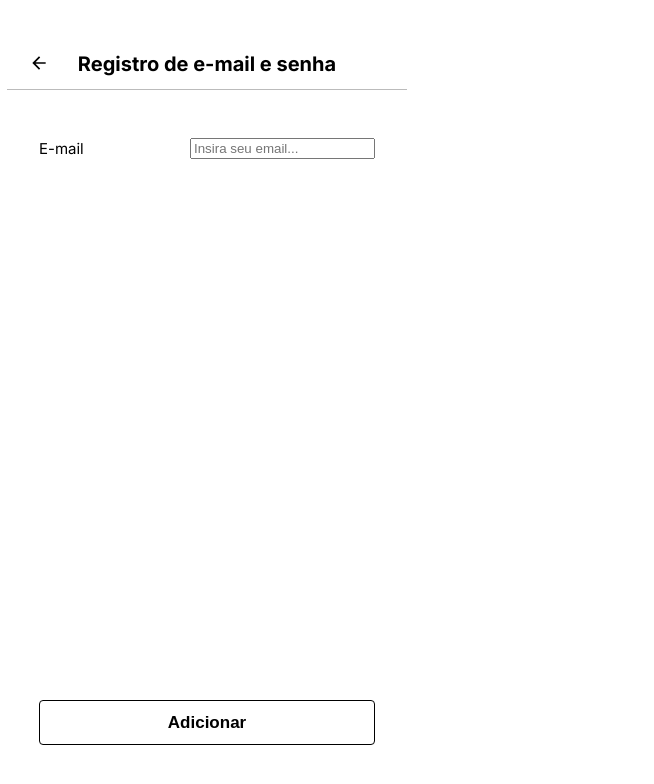
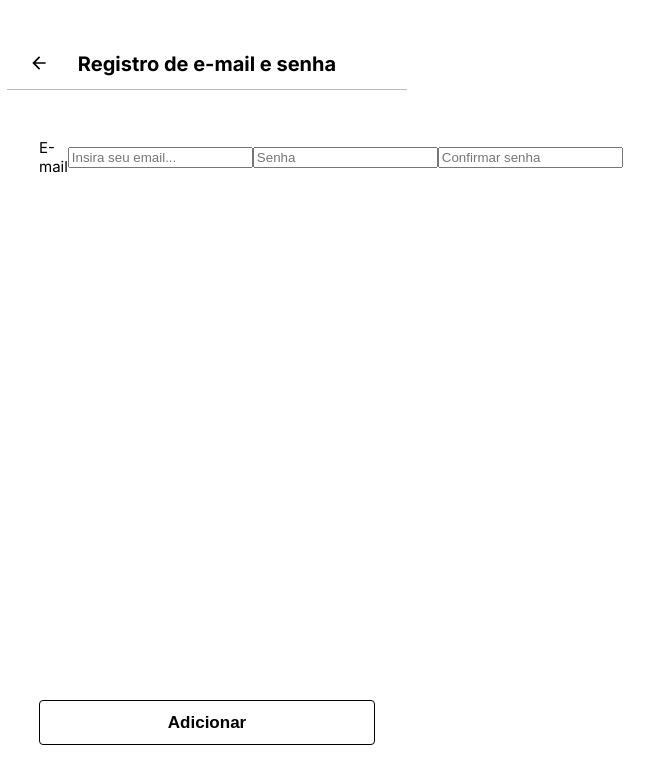
Before and after one commit to tiagogcastro/splash-frontend, a Next.js app: page /perfil/register/email in a window 1280 px wide. Shown: the top 784 px of the page, without its empty margins (433-1087 px from the left). Built offline with nearby package versions, Linux system fonts and the light colour scheme.

Commit message:
Fix: Fix register Email page

```diff
--- a/src/pages/perfil/register/email.tsx
+++ b/src/pages/perfil/register/email.tsx
@@ -13,10 +13,14 @@ export default function RegisterEmail() {
   const {user} = useAuth()
 
   const [email, setEmail] = useState('')
+  const [password, setPassword] = useState('')
+  const [confirmPassword, setConfirmPassword] = useState('')
 
   async function handleEditProfile() {
     const response = await api.put('/profile/add-email', {
-      email
+      email,
+      password,
+      confirm_password: confirmPassword
     })
 
     saveOnCookies(response.data)
@@ -33,11 +37,13 @@ export default function RegisterEmail() {
             <div className={styles.field}>
               <label htmlFor="email">E-mail</label>
               <input type="email" name="email" placeholder="Insira seu email..." value={email} onChange={(e) => setEmail(e.target.value)} />
+              <input type="password" placeholder="Senha" value={password} onChange={(e) => setPassword(e.target.value)} />
+              <input type="password" placeholder="Confirmar senha" value={confirmPassword} onChange={(e) => setConfirmPassword(e.target.value)} />
             </div>
           </div>
 
           <div className={styles.buttonConfirmation}>
-            <Button onClick={handleEditProfile} >Adicionar</Button>
+            <Button onClick={handleEditProfile}>Adicionar</Button>
           </div>
         </div>
       </div>
```
